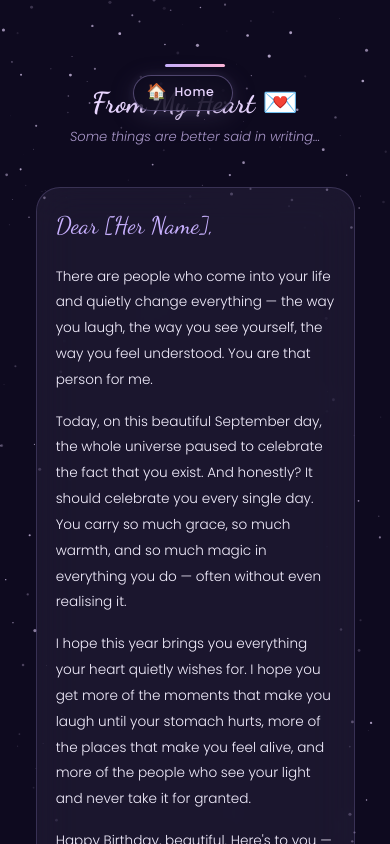
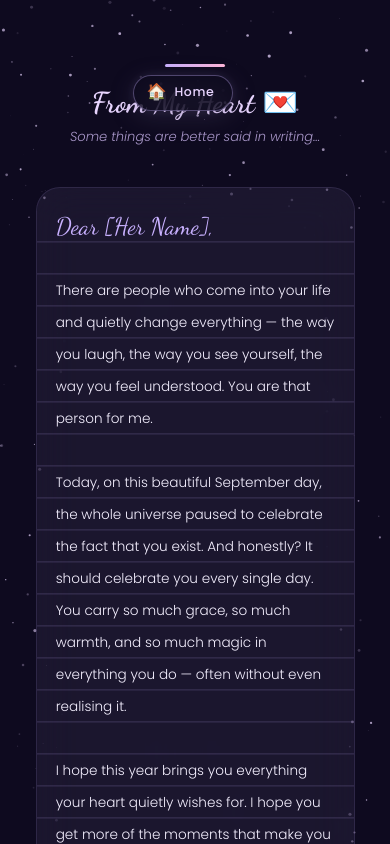
Before and after one commit to task-masterr01/DP-Birthday-Portfolio, a React (Vite) app: page /message in a window 390 px wide. Shown: the top 844 px of the page. Built offline with nearby package versions, Linux system fonts and the light colour scheme; a web font is replaced by a local one.

Commit message:
fix: restore missing notebook stripes, fix mobile easter egg, fix message routing

```diff
--- a/src/components/Hero.jsx
+++ b/src/components/Hero.jsx
@@ -44,7 +44,13 @@ export default function Hero() {
           {/* Secret easter egg — hold for 5s to unlock /secret */}
           <div
             className="hero-pill"
-            style={{ cursor: 'default', userSelect: 'none', WebkitUserSelect: 'none' }}
+            style={{
+              cursor: 'default',
+              userSelect: 'none',
+              WebkitUserSelect: 'none',
+              WebkitTouchCallout: 'none'
+            }}
+            onContextMenu={(e) => e.preventDefault()}
             onMouseDown={handleHoldStart}
             onMouseUp={handleHoldEnd}
             onMouseLeave={handleHoldEnd}
--- a/src/components/Message.jsx
+++ b/src/components/Message.jsx
@@ -2,7 +2,7 @@ import PageTransition from './PageTransition';
 
 export default function Message() {
   return (
-    <PageTransition nextPath="/cards" nextLabel="Something Special →">
+    <PageTransition nextPath="/letters" nextLabel="Read Letters 💌">
       <section id="message-section">
         <div className="wrap">
           <div className="divider reveal"></div>
--- a/src/index.css
+++ b/src/index.css
@@ -129,16 +129,24 @@ section{position:relative;z-index:10;width:100%;}
 #message-section{padding:clamp(3rem,8vw,5rem) 0;}
 .letter-card{
   max-width:680px;margin:0 auto;
-  background:var(--glass);border:1px solid var(--glass-b);
+  background: repeating-linear-gradient(
+    transparent,
+    transparent 31px,
+    rgba(201,177,255,.2) 31px,
+    rgba(201,177,255,.2) 32px
+  ), var(--glass);
+  background-origin: content-box;
+  background-attachment: local;
+  border:1px solid var(--glass-b);
   backdrop-filter:blur(20px);border-radius:24px;
   padding:clamp(1.5rem,5vw,3rem);
   position:relative;overflow:hidden;
 }
 .letter-card::after{content:'💌';position:absolute;bottom:-.5rem;right:-.5rem;font-size:clamp(5rem,15vw,9rem);opacity:.05;pointer-events:none;line-height:1;}
-.letter-dear{font-family:'Dancing Script',cursive;font-size:clamp(1.5rem,5vw,2rem);color:var(--lav);margin-bottom:1.5rem;}
-.letter-body{color:var(--text);line-height:1.9;font-size:clamp(.85rem,2.2vw,.97rem);font-weight:300;}
-.letter-body p{margin-bottom:1rem;}
-.letter-sign{font-family:'Dancing Script',cursive;font-size:clamp(1.2rem,4vw,1.5rem);color:var(--rose);margin-top:2rem;text-align:right;}
+.letter-dear{font-family:'Dancing Script',cursive;font-size:clamp(1.5rem,5vw,2rem);color:var(--lav);margin-bottom:32px;line-height:32px;}
+.letter-body{color:var(--text);line-height:32px;font-size:clamp(.85rem,2.2vw,.97rem);font-weight:300;}
+.letter-body p{margin-bottom:32px;}
+.letter-sign{font-family:'Dancing Script',cursive;font-size:clamp(1.2rem,4vw,1.5rem);color:var(--rose);margin-top:32px;text-align:right;line-height:32px;}
 
 /* ── SECRET ─────────────────────────────────────────── */
 #secret-section{padding:clamp(3rem,8vw,5rem) 0 clamp(5rem,10vw,8rem);}
```
